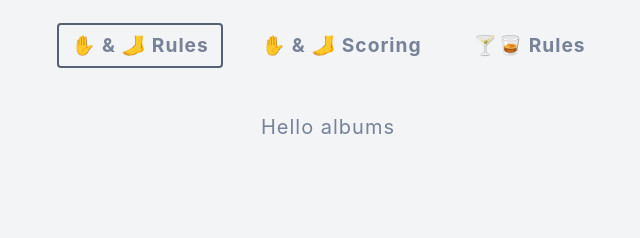
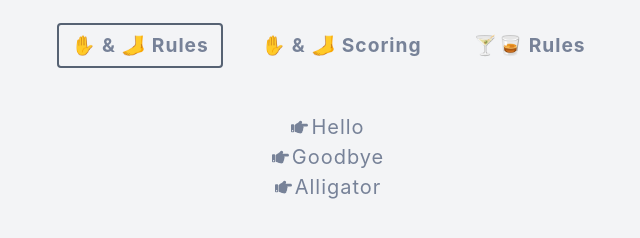
Before and after one commit to steg0139/game-rules, a React app: page / in a window 1280 px wide. Shown: the part 102-340 px from the top of the page, without its empty margins (312-952 px from the left). Built offline with nearby package versions, Linux system fonts and the light colour scheme.

Commit message:
getting some rules ready

```diff
--- a/package.json
+++ b/package.json
@@ -3,6 +3,9 @@
   "version": "0.1.0",
   "private": true,
   "dependencies": {
+    "@fortawesome/fontawesome-svg-core": "^1.2.35",
+    "@fortawesome/free-solid-svg-icons": "^5.15.3",
+    "@fortawesome/react-fontawesome": "^0.1.14",
     "bootstrap": "^4.5.2",
     "lodash": "^4.17.19",
     "prop-types": "^15.7.2",
--- a/src/components/HandFootRules.js
+++ b/src/components/HandFootRules.js
@@ -1,13 +1,25 @@
 import React from 'react';
+import {FontAwesomeIcon} from '@fortawesome/react-fontawesome'
+import {faHandPointRight} from "@fortawesome/free-solid-svg-icons";
 
 const HandFootRules = () => {
+  const rules = [{title: 'Hello', subRules: ['Dogs', 'Cats']},
+    {title: 'Goodbye', subRules: ['frogs', 'kids']},
+    {title: 'Alligator', subRules: ['brokles', 'turtles']}]
+
   return (
       <React.Fragment>
-        {(
-            <div className="hand-foot-rules">
-              Hello albums
-            </div>
-        )}
+        {rules.map((rule, index) => {
+          return (
+              <React.Fragment key={index}>
+                <div className="hand-foot-rules">
+                  <div className="rules-subsection">
+                    <FontAwesomeIcon className="rule-icon" icon={faHandPointRight}/>{rule.title}
+                  </div>
+                </div>
+              </React.Fragment>
+          );
+        })}
       </React.Fragment>
   );
 };
--- a/src/styles.css
+++ b/src/styles.css
@@ -67,6 +67,20 @@ body {
     display: flex;
     flex-wrap: wrap;
     justify-content: center;
+    align-items: center;
+    flex-direction: column;
+}
+
+.rules-subsection {
+    display: flex;
+    flex-wrap: wrap;
+    justify-content: center;
+    align-items: center;
+    flex-direction: row;
+}
+
+.rule-icon {
+    padding-right: 3px;
 }
 
 .card {
```
Also changed, not shown: 1 other file.
